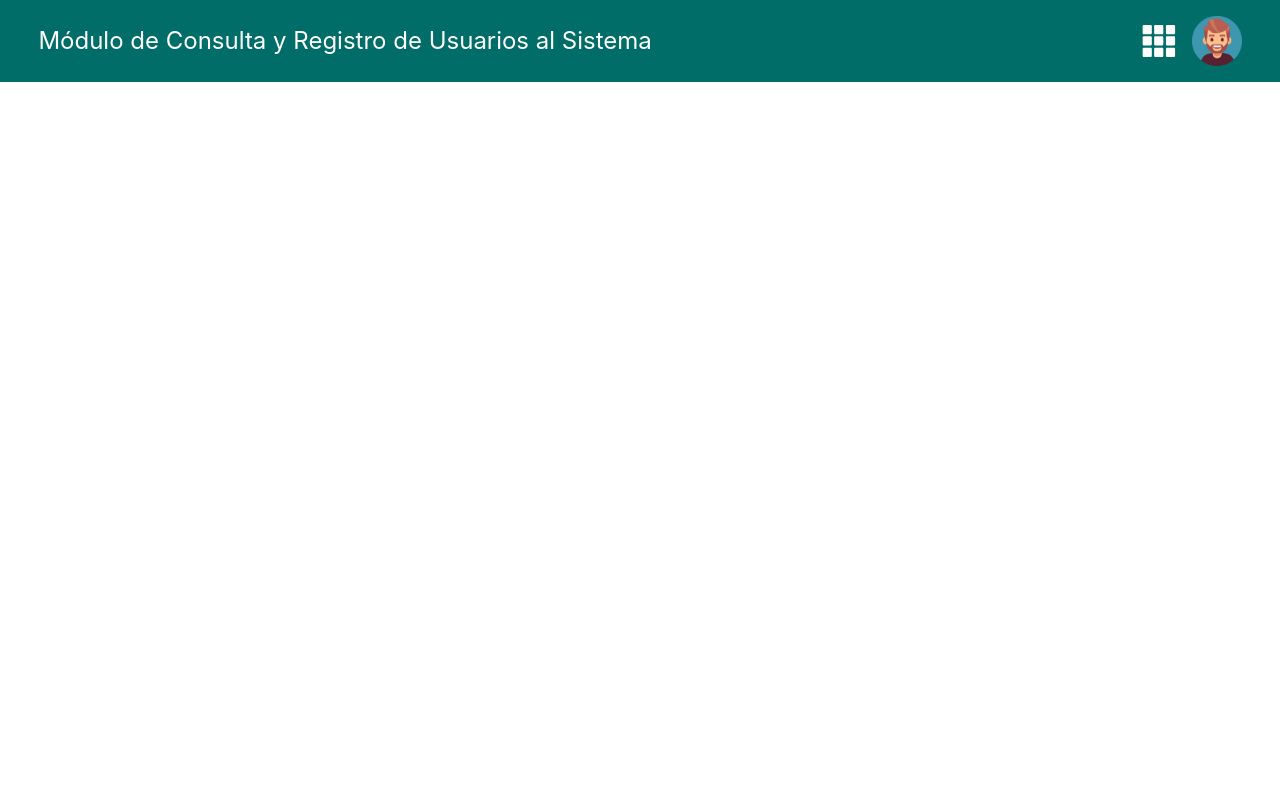
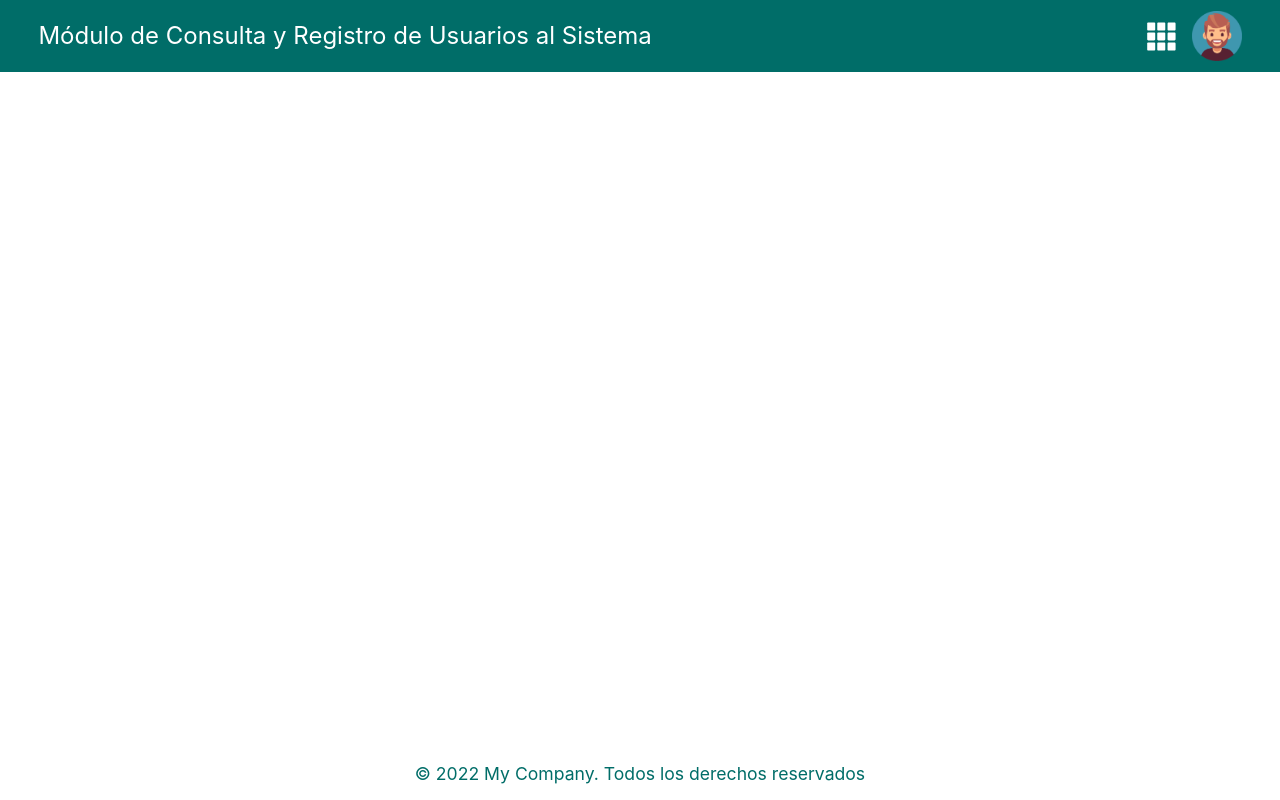
Before and after one commit to danxschz/promotec-test, a React (Create React App) app: page / in a window 1280 px wide. Built offline with nearby package versions, Linux system fonts and the light colour scheme.

Commit message:
Crear footer y actualizar estilos de header

```diff
--- a/src/App.jsx
+++ b/src/App.jsx
@@ -1,9 +1,12 @@
-import Header from "./components/header/Header";
+import Header from './components/Header/Header';
+import Footer from './components/Footer/Footer';
 
 const App = () => {
   return (
     <div className="App">
       <Header />
+      <main></main>
+      <Footer />
     </div>
   );
 }
--- /dev/null
+++ b/src/components/Footer/Footer.jsx
@@ -0,0 +1,11 @@
+import styles from './Footer.module.scss';
+
+const Footer = () => {
+  return (
+    <footer className={styles.footer}>
+      <p>© 2022 My Company. Todos los derechos reservados</p>
+    </footer>
+  )
+}
+
+export default Footer;
--- /dev/null
+++ b/src/components/Footer/Footer.module.scss
@@ -0,0 +1,10 @@
+@use '../../assets/shared' as *;
+
+.footer {
+  width: min(94%, 1500px);
+  margin-inline: auto;
+  padding-block: 1rem;
+  color: $clr-primary;
+  font-size: 1.1rem;
+  text-align: center;
+}
--- a/src/components/header/Header.module.scss
+++ b/src/components/Header/Header.module.scss
@@ -3,7 +3,7 @@
 .header {
   background: $clr-primary;
   color: $clr-neutral-100;
-  padding-block: 1rem;
+  padding-block: 0.7rem;
 }
 
 .content {
@@ -19,7 +19,7 @@
 
   img {
     &:first-child {
-      width: 40px;
+      width: 35px;
     }
 
     &:last-child {
```
Also changed, not shown: src/components/Header/Header.jsx (renamed from src/components/header/Header.jsx).
